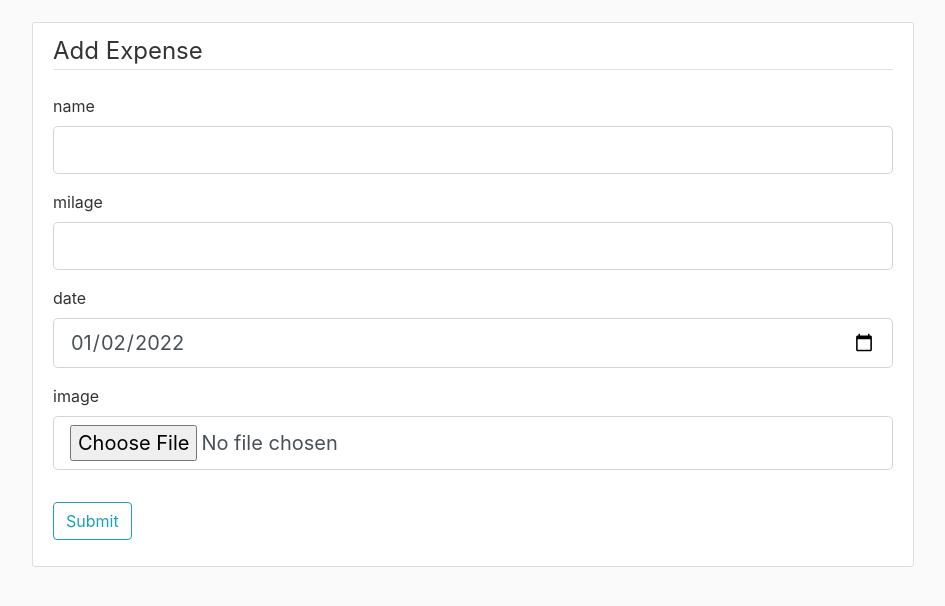
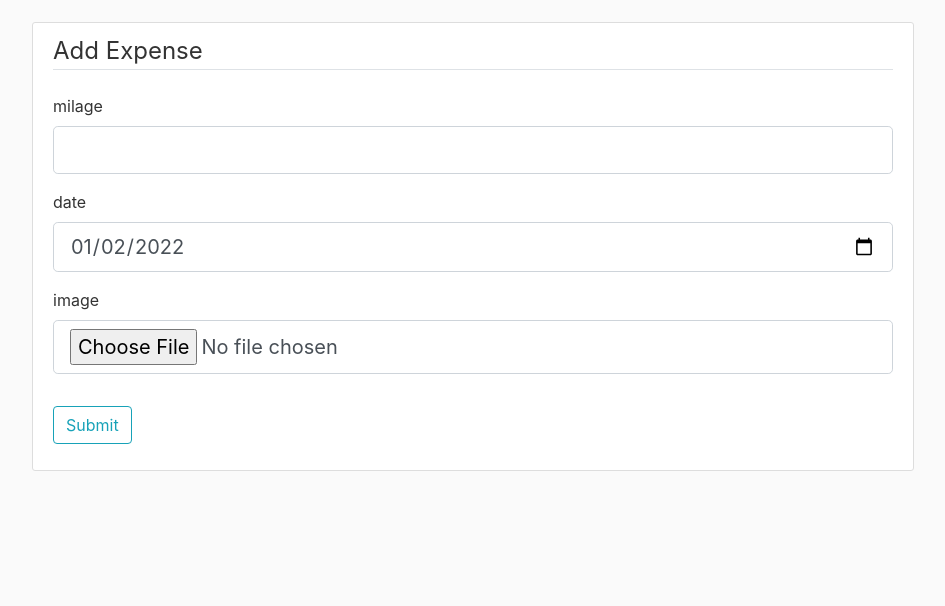
Before and after one commit to omnic0n/gsale, a Flask app: page /expense/gas in a window 1280 px wide. Shown: the part 58-664 px from the top of the page, without its empty margins (53-998 px from the left). Run offline with Flask 2, Linux system fonts and the light colour scheme; some libraries are stand-ins or nearby versions.

Commit message:
adding expenses

```diff
--- a/templates/expense_gas.html
+++ b/templates/expense_gas.html
@@ -5,19 +5,6 @@
             {{ form.hidden_tag() }}
             <fieldset class="form-group">
                 <legend class="border-bottom mb-4">Add Expense</legend>
-                <div class="form-group">
-                    {{ form.name.label(class="form-control-label") }}
-                    {% if form.name.errors %}
-                        {{ form.name(class="form-control form-control-lg is-invalid") }}
-                        <div class="invalid-feedback">
-                            {% for error in form.name.errors %}
-                                <span>{{ error }}</span>
-                            {% endfor %}
-                        </div>
-                    {% else %}
-                        {{ form.name(class="form-control form-control-lg") }}
-                    {% endif %}
-                </div>
                 <div class="form-group" id='divMilage'>
                     {{ form.milage.label(class="form-control-label") }}
                     {% if form.milage.errors %}
```
